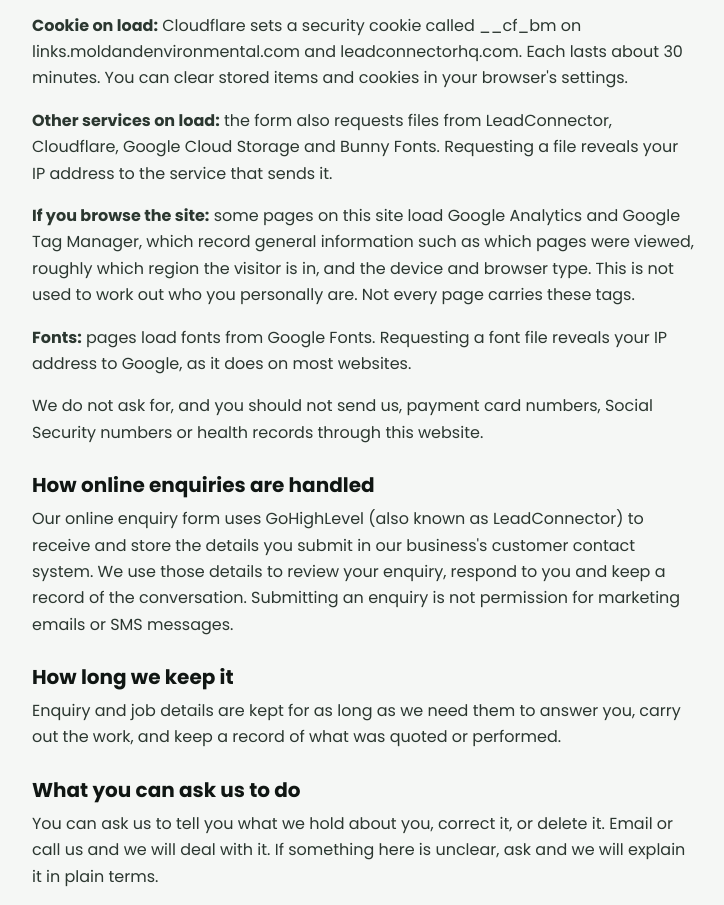
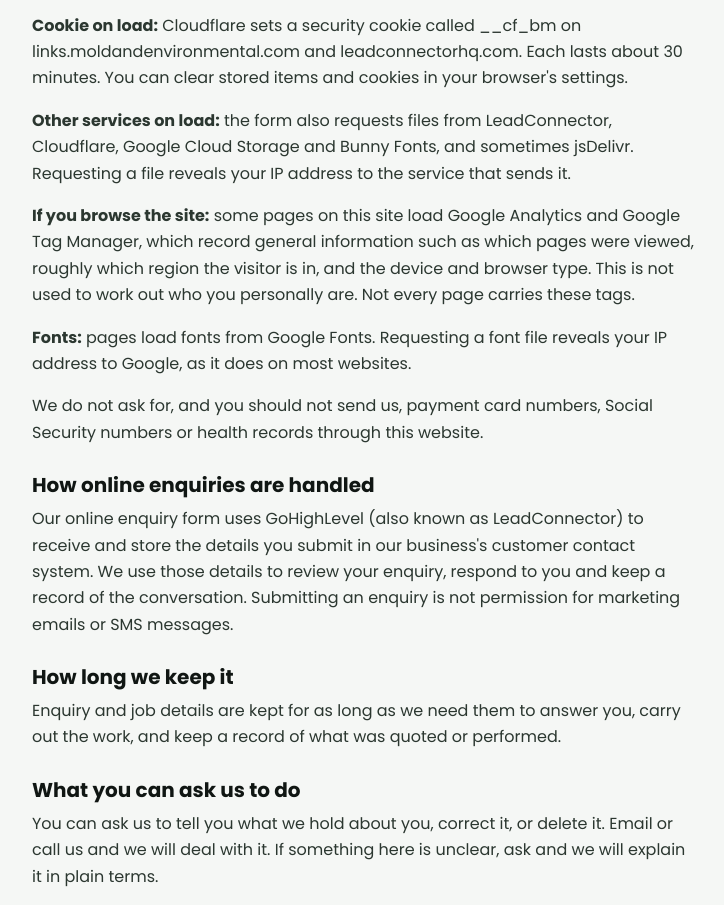
Before and after one commit to Estimate-Experts-USA-LLC/moldandenvironmental-com, a website: page privacy-policy/index.html in a window 1280 px wide. Shown: the part 1990-2895 px from the top of the page, without its empty margins (52-776 px from the left). Drawn offline with Linux system fonts and the light colour scheme.

Commit message:
Privacy page: name jsDelivr among services the form can load from

```diff
--- a/privacy-policy/index.html
+++ b/privacy-policy/index.html
@@ -156,7 +156,7 @@
     <p class="me-p"><strong>What the form tries to send on load:</strong> the form is provided by GoHighLevel (also known as LeadConnector). When it loads, it tries to send LeadConnector a record that the form was viewed and details of your visit. Those details include a random ID (called a fingerprint ID), a session ID, the source of your visit, the website that referred you, any search keyword, any campaign, any ad source, any parameters in the web address, the page, how long it took to load, your connection type, and fields for Facebook's click and browser codes (called fbc and fbp). The first time you click into a field, it also sends that field's ID and the time. The form also starts a security check from Cloudflare.</p>
     <p class="me-p"><strong>What the form stores in your browser on load:</strong> the random ID, kept for one year from your latest visit; a session ID; a history of your sessions and visits, with no end date; a record of your first visit (source, referrer, keyword, ad source, web address parameters and page); and, for that browser session only, a record of form events and your country. On our own website address, it also stores a count of your visits, with no end date, and, for that browser session, any campaign tags in the web address.</p>
     <p class="me-p"><strong>Cookie on load:</strong> Cloudflare sets a security cookie called __cf_bm on links.moldandenvironmental.com and leadconnectorhq.com. Each lasts about 30 minutes. You can clear stored items and cookies in your browser's settings.</p>
-    <p class="me-p"><strong>Other services on load:</strong> the form also requests files from LeadConnector, Cloudflare, Google Cloud Storage and Bunny Fonts. Requesting a file reveals your IP address to the service that sends it.</p>
+    <p class="me-p"><strong>Other services on load:</strong> the form also requests files from LeadConnector, Cloudflare, Google Cloud Storage and Bunny Fonts, and sometimes jsDelivr. Requesting a file reveals your IP address to the service that sends it.</p>
     <p class="me-p"><strong>If you browse the site:</strong> some pages on this site load Google Analytics and Google Tag Manager, which record general information such as which pages were viewed, roughly which region the visitor is in, and the device and browser type. This is not used to work out who you personally are. Not every page carries these tags.</p>
     <p class="me-p"><strong>Fonts:</strong> pages load fonts from Google Fonts. Requesting a font file reveals your IP address to Google, as it does on most websites.</p>
     <p class="me-p">We do not ask for, and you should not send us, payment card numbers, Social Security numbers or health records through this website.</p>
```
